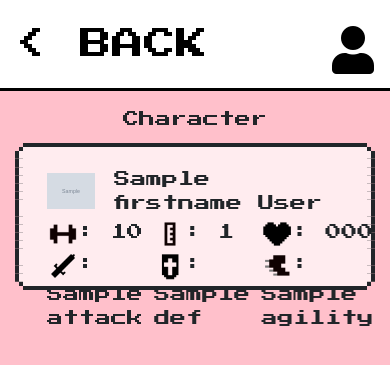
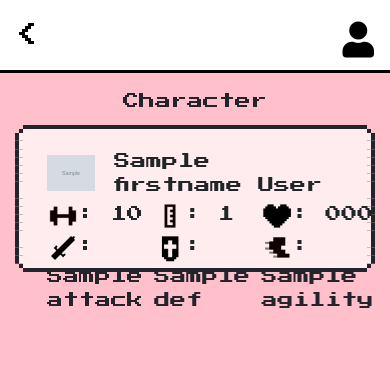
Before and after one commit to BourGuy64/RatzSlayer3, a PHP site: template src/views/fight.html.twig in a window 390 px wide. Shown: the top 365 px of the page. Run offline with PHP 8.4, Linux system fonts and the light colour scheme; the template is opened without the code that fills it: most values are stand-ins (such as "Sample title", 1, 10 or a date in 2020); grey boxes marked "Sample" are stand-in pictures; some libraries are stand-ins or nearby versions.

Commit message:
Nav-bar: Remove back word when switch to mobile screen

```diff
--- a/src/css/style.css
+++ b/src/css/style.css
@@ -36,7 +36,7 @@ header {
 }
 
 div.navbar {
-  font-size: 2em;
+  font-size: 1.5em;
   border-bottom: 3px solid black;
   background: white;
   box-shadow: none;
@@ -85,6 +85,9 @@ a{
         font-size: 1em;
     }
     div.navbar > #authentification {
-        font-size: 1.5em;
+        font-size: 1.2em;
+    }
+    div.navbar> a:after{
+      content: ' BACK';
     }
 }
--- a/src/views/navbar.html.twig
+++ b/src/views/navbar.html.twig
@@ -1,9 +1,9 @@
 <div class="navbar">
 
     {% if title != 'RatzSlayer3' %}
-    <a href="{{dir}}/">< BACK</a>
+      <a href="{{dir}}/"><</a>
     {% else %}
-    <div></div>
+      <div></div>
     {% endif %}
 
     <div class="title text-center">
```
